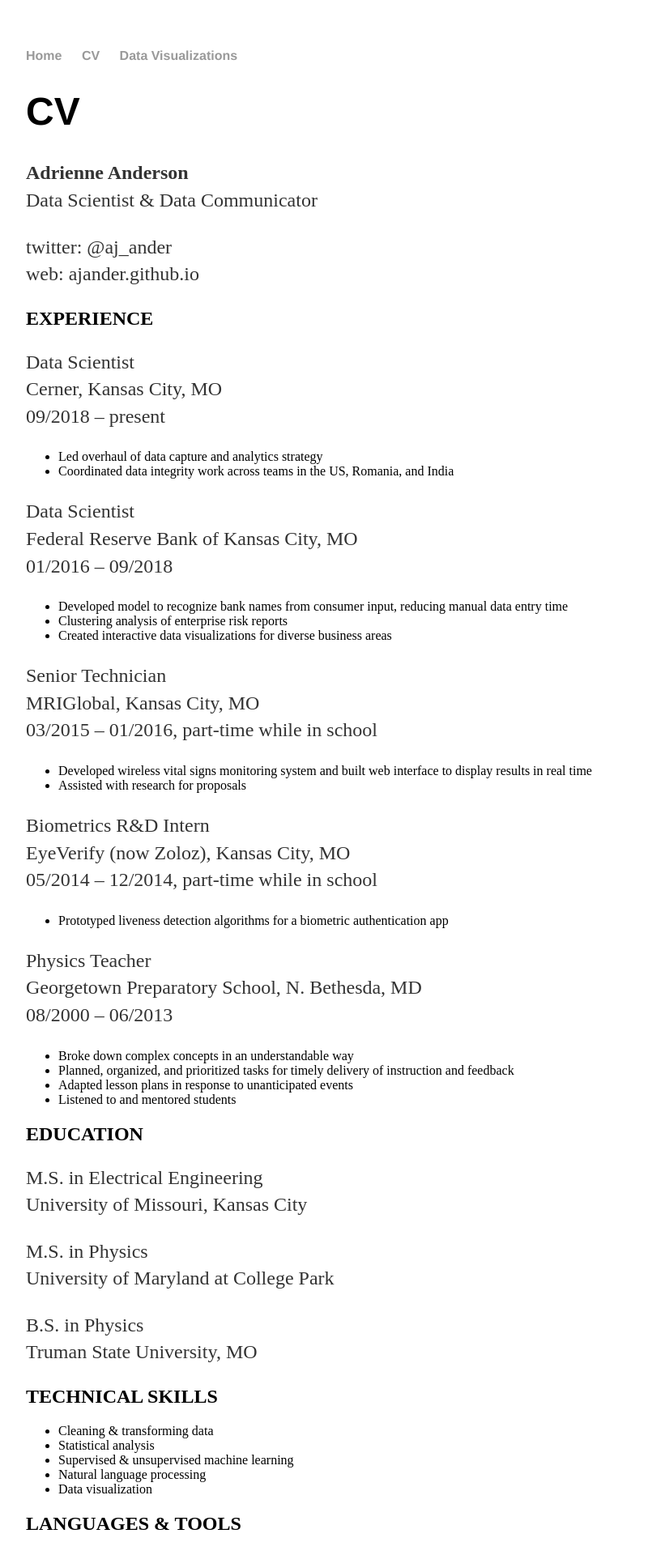
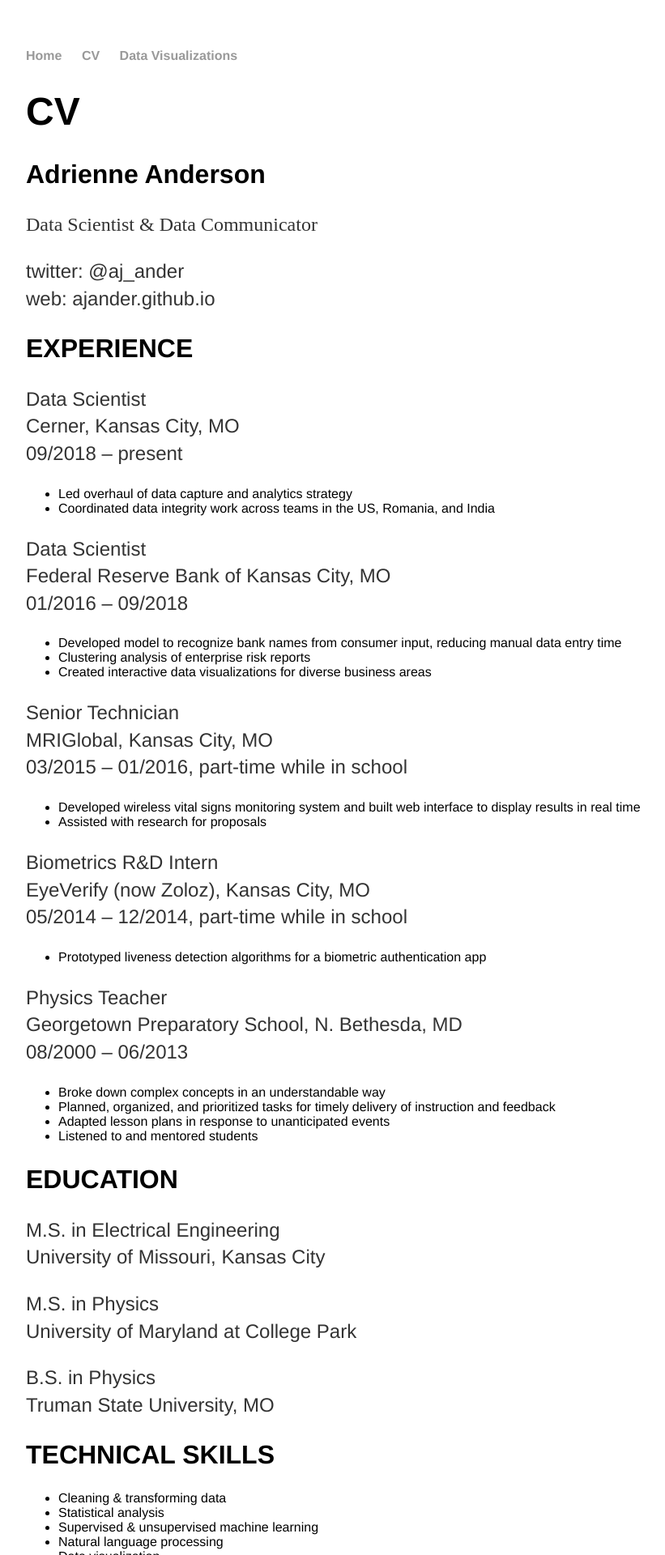
Before and after one commit to ajander/ajander.github.io, a Jekyll site: the page built from cv/index.html, in a window 1280 px wide. Shown: the top 1920 px of the page at 81% size, without its empty margins (160-981 px from the left). Built offline with Jekyll 4.4.1, drawn with Linux system fonts in a browser that asks for light colours.

Commit message:
experiment with style sheet

```diff
--- a/css/main.css
+++ b/css/main.css
@@ -21,6 +21,18 @@ a:hover {
 }
 h1 {
     font-size: 3em;
+    font-family:'Helvetica', 'Arial', 'Sans-Serif';
+}
+h2 {
+    font-size: 2em;
+    font-family:'Helvetica', 'Arial', 'Sans-Serif';
+}
+h3 {
+    font-size: 1em;
+    font-family:'Helvetica', 'Arial', 'Sans-Serif';
+}
+.text {
+    font-size: 1em;
     font-family:'Helvetica', 'Arial', 'Sans-Serif';
 }
 .chart-title {
--- a/cv/index.html
+++ b/cv/index.html
@@ -3,14 +3,17 @@ layout: default
 title: CV
 ---
 	<h1>{{ page.title }}</h1>
-	<p><strong>Adrienne Anderson</strong> <br />
-Data Scientist &amp; Data Communicator</p>
+	<h2>Adrienne Anderson</strong> </h2>
+<p>Data Scientist &amp; Data Communicator</p>
 
+<div class="text">
 <p>twitter: @aj_ander <br />
 web: ajander.github.io</p>
+</div>
 
 <h2 id="experience">EXPERIENCE</h2>
 
+<div class="text">
 <p>Data Scientist <br />
 Cerner, Kansas City, MO <br />
 09/2018 – present  </p>
@@ -64,9 +67,11 @@ Georgetown Preparatory School, N. Bethesda, MD <br />
 
 <li>Listened to and mentored students</li>
 </ul>
+</div>
 
 <h2 id="education">EDUCATION</h2>
 
+<div class="text">
 <p>M.S. in Electrical Engineering <br />
 University of Missouri, Kansas City</p>
 
@@ -75,9 +80,11 @@ University of Maryland at College Park</p>
 
 <p>B.S. in Physics <br />
 Truman State University, MO</p>
+</div>
 
 <h2 id="technicalskills">TECHNICAL SKILLS</h2>
 
+<div class="text">
 <ul>
 <li>Cleaning &amp; transforming data</li>
 
@@ -89,9 +96,11 @@ Truman State University, MO</p>
 
 <li>Data visualization</li>
 </ul>
+</div>
 
 <h2 id="languagestools">LANGUAGES &amp; TOOLS</h2>
 
+<div class="text">
 <p>Statistical/scientific computing <br />
 Python • R • Matlab • Spark</p>
 
@@ -103,10 +112,12 @@ Tableau • Power BI • d3.js</p>
 
 <p>Web <br />
 HTML • css • Javascript</p>
+</div>
 
 <h2 id="communityinvolvement">COMMUNITY INVOLVEMENT</h2>
 
-<p>Kansas City Women in Technology <br />
+<div class="text">
+	<p>Kansas City Women in Technology <br />
 11/2017 – present  </p>
 
 <ul>
@@ -114,3 +125,4 @@ HTML • css • Javascript</p>
 
 <li>Developed written materials for monthly mother-daughter coding program</li>
 </ul>
+</div>
```
